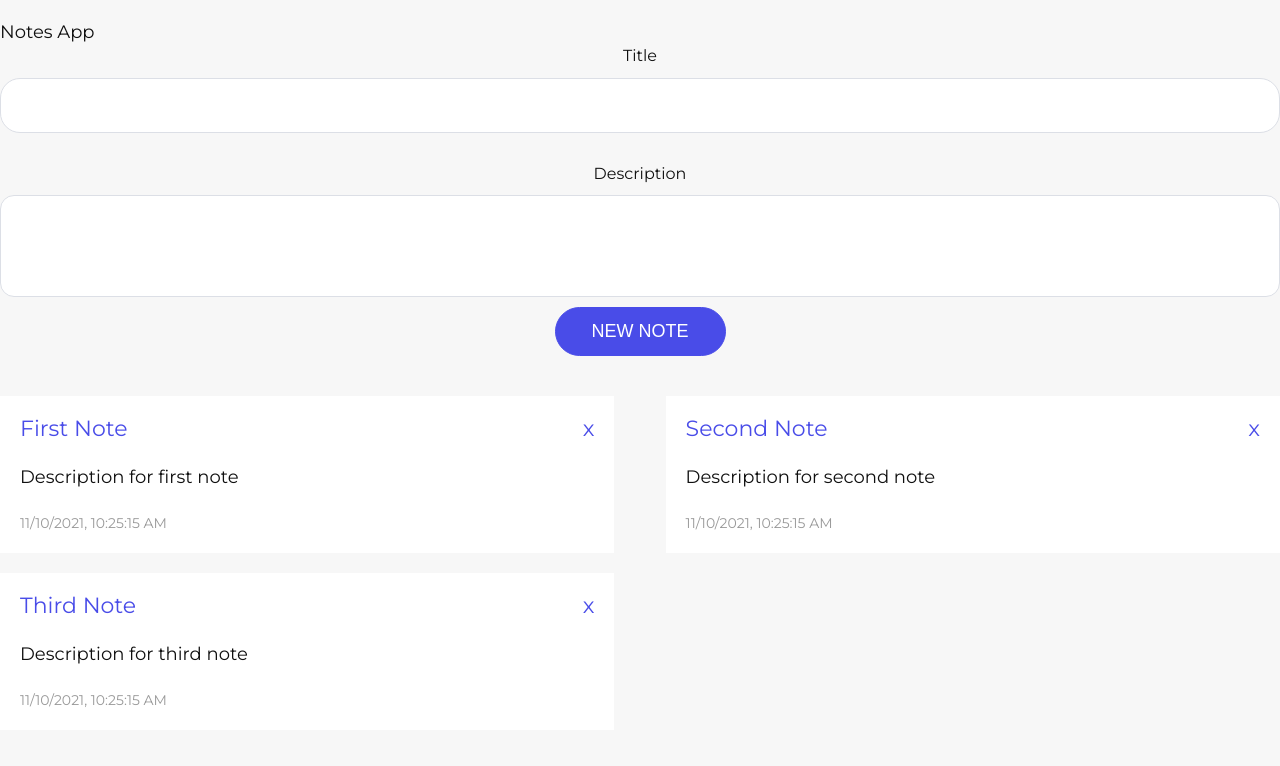
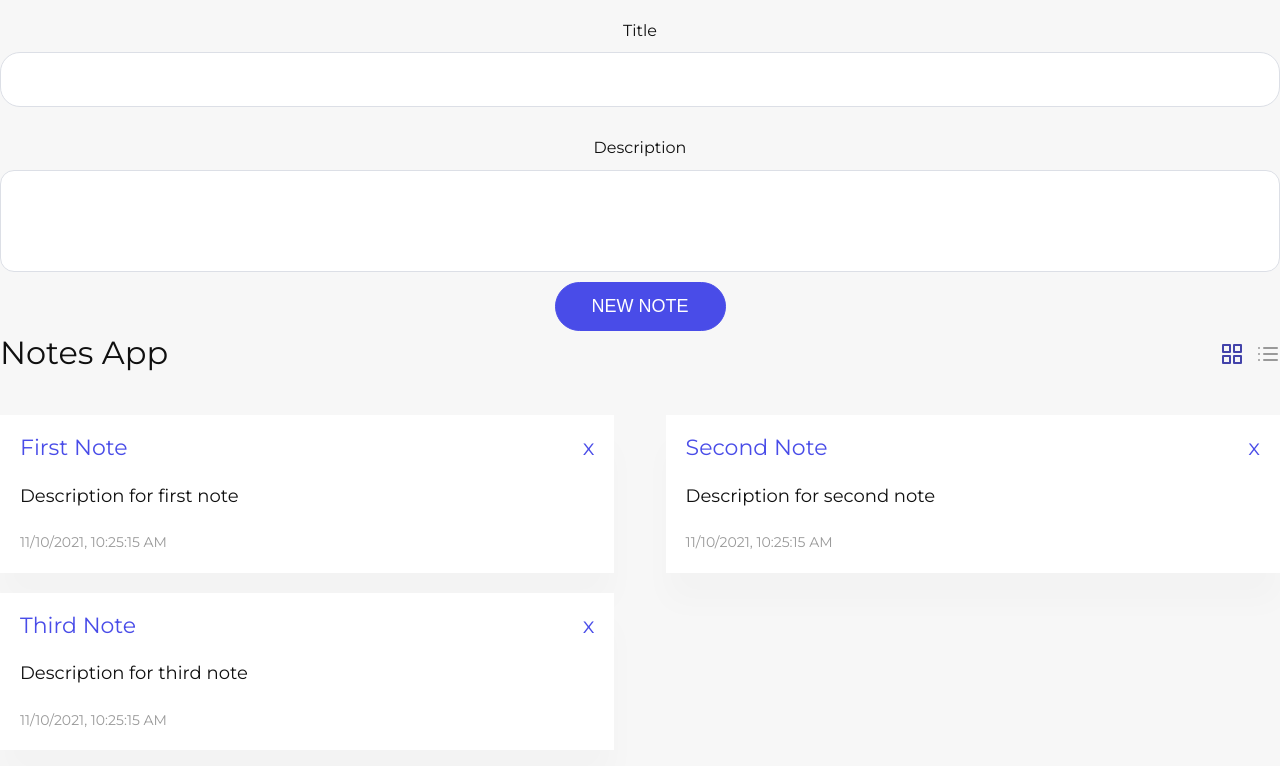
Before and after one commit to YaroslavArtemenko/vue-notes-course, a Vue app: page / in a window 1280 px wide. Shown: the top 766 px of the page. Built offline with nearby package versions, Linux system fonts and the light colour scheme.

Commit message:
added svgs grid and column with anumation for then

```diff
--- a/src/App.vue
+++ b/src/App.vue
@@ -5,7 +5,6 @@
 
       <section>
         <div class="container">
-          <h1>{{ title }}</h1>
 
           <Message
               v-if="message"
@@ -19,10 +18,43 @@
               @addNote="addNote"
           >
           </NewNote>
+          <!-- title -->
+          <div class="note-header">
+            <h1>{{ title }}</h1>
+
+            <div class="icons">
+              <svg :class="{ active: grid}"
+                   @click="grid = true"
+                   style="cursor: pointer;"
+
+                   xmlns="http://www.w3.org/2000/svg" width="24" height="24" viewBox="0 0 24 24" fill="none"
+                   stroke="currentColor" stroke-width="2" stroke-linecap="round" stroke-linejoin="round">
+                <rect x="3" y="3" width="7" height="7"></rect>
+                <rect x="14" y="3" width="7" height="7"></rect>
+                <rect x="14" y="14" width="7" height="7"></rect>
+                <rect x="3" y="14" width="7" height="7"></rect>
+              </svg>
+              <svg :class="{ active: !grid}"
+                   @click="grid = false"
+                   style="cursor: pointer;"
+
+                   xmlns="http://www.w3.org/2000/svg" width="24" height="24" viewBox="0 0 24 24" fill="none"
+                   stroke="currentColor" stroke-width="2" stroke-linecap="round" stroke-linejoin="round">
+                <line x1="8" y1="6" x2="21" y2="6"></line>
+                <line x1="8" y1="12" x2="21" y2="12"></line>
+                <line x1="8" y1="18" x2="21" y2="18"></line>
+                <line x1="3" y1="6" x2="3" y2="6"></line>
+                <line x1="3" y1="12" x2="3" y2="12"></line>
+                <line x1="3" y1="18" x2="3" y2="18"></line>
+              </svg>
+            </div>
+
+          </div>
 
           <!-- note list-->
           <Notes
               :notes="notes"
+              :grid="grid"
               @remove="removeNote"
           >
           </Notes>
@@ -52,6 +84,7 @@
     return {
       title: 'Notes App',
       message: null,
+      grid: true,
       note: {
         title: '',
         descr: ''
@@ -76,7 +109,7 @@
     }
   },
   methods: {
-    addNote () {
+    addNote() {
       // console.log(this.note)
       let {title, descr} = this.note
       if (title === '') {
@@ -92,7 +125,7 @@
       this.note.title = ''
       this.note.descr = ''
     },
-    removeNote (index) {
+    removeNote(index) {
       this.notes.splice(index, 1)
     }
   }
--- a/src/components/Notes.vue
+++ b/src/components/Notes.vue
@@ -1,7 +1,7 @@
 <template>
   <div class="notes">
-    <div class="note" v-for="(note, index) in notes" :key="index">
-      <div class="note-header">
+    <div class="note" :class="{ full: !grid }" v-for="(note, index) in notes" :key="index">
+      <div class="note-header" :class="{ full: !grid }">
         <p>{{ note.title }}</p>
         <p style="cursor: pointer;" @click="removeNote(index)">x</p>
       </div>
@@ -19,6 +19,10 @@
   props: {
     notes: {
       type: Array,
+      required: true
+    },
+    grid: {
+      type: Boolean,
       required: true
     }
   },
@@ -44,14 +48,49 @@
   padding: 18px 20px;
   margin-bottom: 20px;
   background-color: #ffffff;
+  transition: all .25s cubic-bezier(.02,.01,.47,1);
+  box-shadow: 0 30px 30px rgba(0,0,0,.02);
+  &:hover {
+    box-shadow: 0 30px 30px rgba(0,0,0,.04);
+    transform: translate(0,-6px);
+    transition-delay: 0s !important;
+  }
+  &.full {
+    width: 100%;
+    text-align: center;
+  }
 }
 .note-header{
   display: flex;
   align-items: center;
   justify-content: space-between;
+  h1 {
+    font-size: 32px;
+  }
   p{
     font-size: 22px;
     color: #494ce8;
+  }
+  svg {
+    margin-right: 12px;
+    color: #999;
+    &.active {
+      color: #4343aa;
+    }
+    &:last-child {
+      margin-right: 0;
+    }
+  }
+  &.full {
+    justify-content: center;
+
+    p {
+      margin-right: 16px;
+
+      &:last-child {
+        margin-right: 0;
+      }
+    }
   }
 }
 .note-body{
```
Also changed, not shown: src/assets/column.svg (added), src/assets/grid.svg (added).
